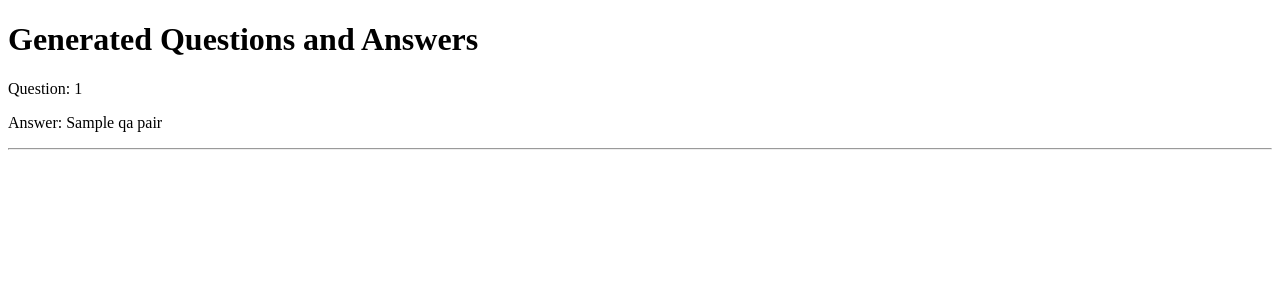
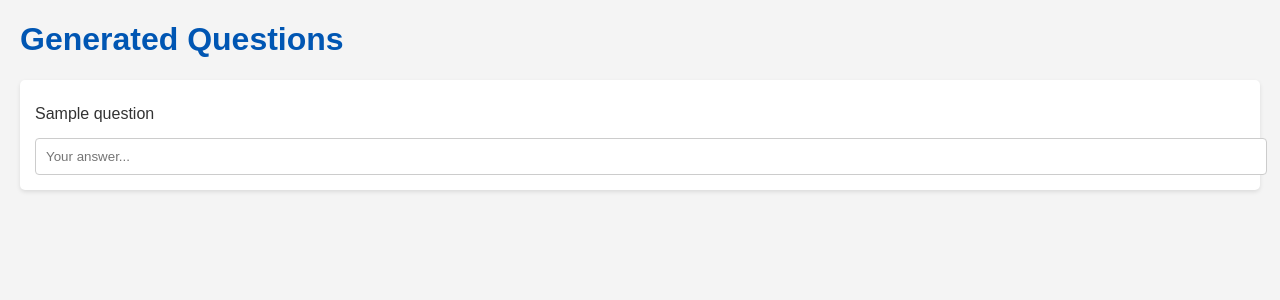
Before and after one commit to LumosLore/LumosLore_BackEnd, a Flask app: template templates/question.html in a window 1280 px wide. Shown: the top 300 px of the page. Run offline with Flask 3, Linux system fonts and the light colour scheme; the template is opened without the code that fills it: most values are stand-ins (such as "Sample title", 1, 10 or a date in 2020).

Commit message:
Refactor file upload and question generation logic

```diff
--- a/app.py
+++ b/app.py
@@ -16,22 +16,36 @@ def upload_and_process_pdf():
         if not os.path.exists(app.config['UPLOAD_FOLDER']):
             os.makedirs(app.config['UPLOAD_FOLDER'])
 
+        # Retrieve file from form
         file = request.files.get('file')
-        if file:
-            filename = secure_filename(file.filename)
-            filepath = os.path.join(app.config['UPLOAD_FOLDER'], filename)
-            file.save(filepath)
+        if not file:
+            # If no file is provided, return an error or redirect
+            return "No file uploaded.", 400
 
-            # Process the uploaded file
+        # Process the uploaded file
+        filename = secure_filename(file.filename)
+        filepath = os.path.join(app.config['UPLOAD_FOLDER'], filename)
+        file.save(filepath)
+
+        # Extract text and generate questions
+        try:
             text = extract_text_read(filepath)
             text_chunks = chunk_text(text)
             generated_questions = generate_questions_with_openai(text_chunks, openai_api_key)
-            qa_pairs = answer_questions(text, generated_questions)
 
-            # Pass the questions and answers to your template
-            return render_template('question.html', qa_pairs=qa_pairs)
+            # Check if questions were successfully generated
+            if not generated_questions:
+                return "No questions were generated from the uploaded file.", 400
 
-    return render_template('upload.html')  # Your file upload form
+            # Pass the questions to your template
+            return render_template('question.html', questions=generated_questions)
 
+        except Exception as e:
+            # Handle exceptions and return an error message
+            print(f"An error occurred: {e}")
+            return f"An error occurred while processing the file: {e}", 500
+
+    # For GET requests or if no file was posted, show the upload form
+    return render_template('upload.html')
 if __name__ == "__main__":
     app.run(debug=True)
--- a/templates/question.html
+++ b/templates/question.html
@@ -2,15 +2,44 @@
 <!doctype html>
 <html>
 <head>
-    <title>Questions and Answers</title>
+    <title>Questions</title>
     <link rel="icon" href="{{ url_for('static', filename='favicon.ico') }}">
+    <style>
+        body {
+            font-family: Arial, sans-serif;
+            margin: 20px;
+            background-color: #f4f4f4;
+            color: #333;
+        }
+        h1 {
+            color: #0056b3;
+        }
+        .question {
+            background-color: #fff;
+            padding: 15px;
+            margin-bottom: 10px;
+            border-radius: 5px;
+            box-shadow: 0 2px 4px rgba(0,0,0,0.1);
+        }
+        .question p {
+            margin: 10px 0;
+        }
+        .question input[type="text"] {
+            width: 100%;
+            padding: 10px;
+            margin-top: 5px;
+            border: 1px solid #ccc;
+            border-radius: 4px;
+        }
+    </style>
 </head>
 <body>
-    <h1>Generated Questions and Answers</h1>
-    {% for qa_pair in qa_pairs %}
-        <p>Question: {{ qa_pair[0] }}</p>
-        <p>Answer: {{ qa_pair[1] }}</p>
-        <hr>
+    <h1>Generated Questions</h1>
+    {% for question in questions %}
+        <div class="question">
+            <p>{{ question }}</p>
+            <input type="text" placeholder="Your answer...">
+        </div>
     {% endfor %}
 </body>
 </html>
```
Also changed, not shown: templates/upload.html (+39 -1 lines).
